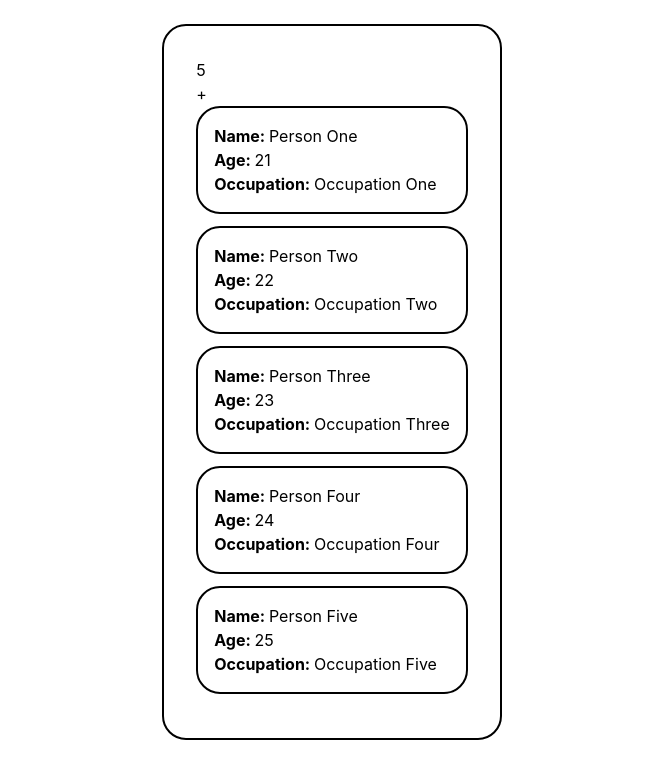
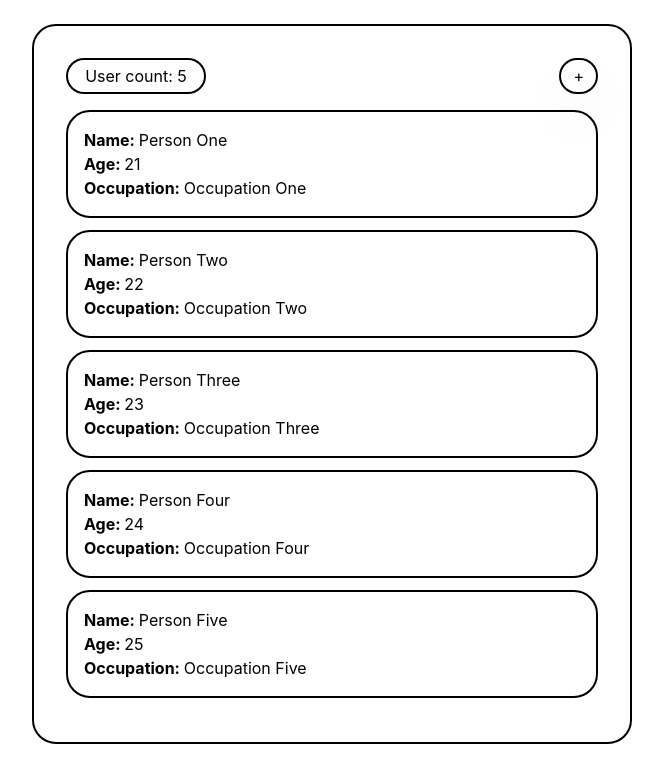
Before and after one commit to Nazaf64/Tasks-tapaScript-React-Playlist, a React (Vite) app in the folder 05 mastering-jsx/user-list/: page / in a window 1280 px wide. Shown: the top 782 px of the page, without its empty margins (308-971 px from the left). Built offline with nearby package versions, Linux system fonts and the light colour scheme.

Commit message:
completed app styling

```diff
--- a/05 mastering-jsx/user-list/src/AddPerson.jsx
+++ b/05 mastering-jsx/user-list/src/AddPerson.jsx
@@ -1,6 +1,8 @@
 function AddPerson({ add }) {
     return(
-        <button onClick={add}>+</button>
+        <button
+        className="border-2 rounded-3xl pl-3 pr-3 pt-1 pb-1 mb-1 shadow-2xl"
+        onClick={add}>+</button>
     )
 }
 
--- a/05 mastering-jsx/user-list/src/MainBoard.jsx
+++ b/05 mastering-jsx/user-list/src/MainBoard.jsx
@@ -71,10 +71,12 @@ function MainBoard() {
     }
 
     return (
-        <div className='box-border flex justify-center items-center'>
-            <div className='border-2 rounded-3xl m-6 p-8 max-w-300'>
-                <h1>{count}</h1>
-                <AddPerson add={add} />
+        <div className='box-border flex justify-center items-center max-w-full'>
+            <div className='container border-2 rounded-3xl m-6 p-8 max-w-150'>
+                <div className='flex flex-wrap justify-between pb-3'>
+                    <h1 className='container max-w-35 border-2 rounded-3xl pl-3 pr-3 pt-1 pb-1 mb-1 text-center'>User count: {count}</h1>
+                    <AddPerson add={add} />
+                </div>
                 <ListBoard people={people} />
             </div>
         </div>
```
